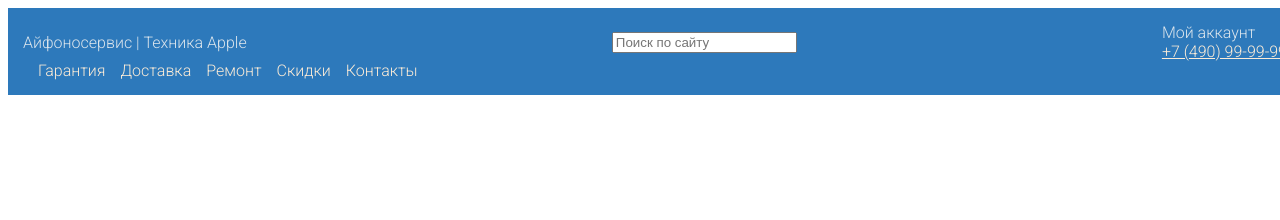
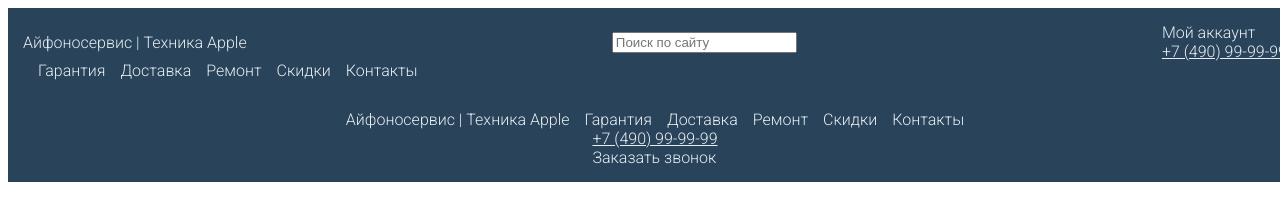
Before and after one commit to Alex00Rem/AlexandrRemsha_Hometasks, a plain HTML site: page Hm2/index.html in a window 1280 px wide. Shown: the top 220 px of the page. Drawn offline with Linux system fonts and the light colour scheme.

Commit message:
Сделал Footer

```diff
--- a/Hm2/Style.css
+++ b/Hm2/Style.css
@@ -3,20 +3,22 @@
 font-size: 16px;
 font-family: 'Roboto', sans-serif;
 }
+
 header{
     width: 100%;
-    background-color: rgb(45, 121, 187);
-    color: rgb(218, 228, 236);
+    background-color: rgb(40, 67, 90);
+    color: rgb(231, 237, 241);
     padding: 15px;
 }
 header a {
-    color: antiquewhite;
+    color: rgb(231, 237, 241);
 }
 header .top{
     display: flex;
     justify-content: space-between;
     align-items: center;
 }
+
 .menu ul{
     list-style: none;
     display: flex;
@@ -29,3 +31,22 @@
     .menu ul li a {
         text-decoration: none;
     }
+footer .top{
+    display: flex;
+    justify-content: center;
+    align-items: center;
+}
+footer{
+    width: 100%;
+    background-color: rgb(40, 67, 90);
+    color: rgb(231, 237, 241);
+    padding: 15px;
+}
+footer a {
+    color: rgb(231, 237, 241);
+}
+.info2{
+    display: flex;
+    justify-content: center;
+    align-items: center;
+}
--- a/Hm2/index.html
+++ b/Hm2/index.html
@@ -44,9 +44,30 @@
     <main>
         <aside></aside>
     </main>
-    <footer></footer>
-
-
+    <footer>
+<div class="top">
+    <div>
+        <span>Айфоносервис | Техника Apple</span>
+    </div>
+    <nav class="menu">
+        <ul>
+            <li><a href="#">Гарантия</a></li>
+            <li><a href="#">Доставка</a></li>
+            <li><a href="#">Ремонт</a></li>
+            <li><a href="#">Скидки</a></li>
+            <li><a href="#">Контакты</a></li>
+        </ul>
+    </nav>
+</div>
+<div class="info2">
+    <div class="info__phone">
+    <a href="tel: +7490999999" title="Телефон">+7 (490) 99-99-99</a>
+           <div class="info__acaunt">
+                 <span>Заказать звонок</span>
+            </div>
+        </div>
+    </div>
+    </footer>
 
 </body>
 
```
Lines whose indentation alone changed are shown as unchanged.
